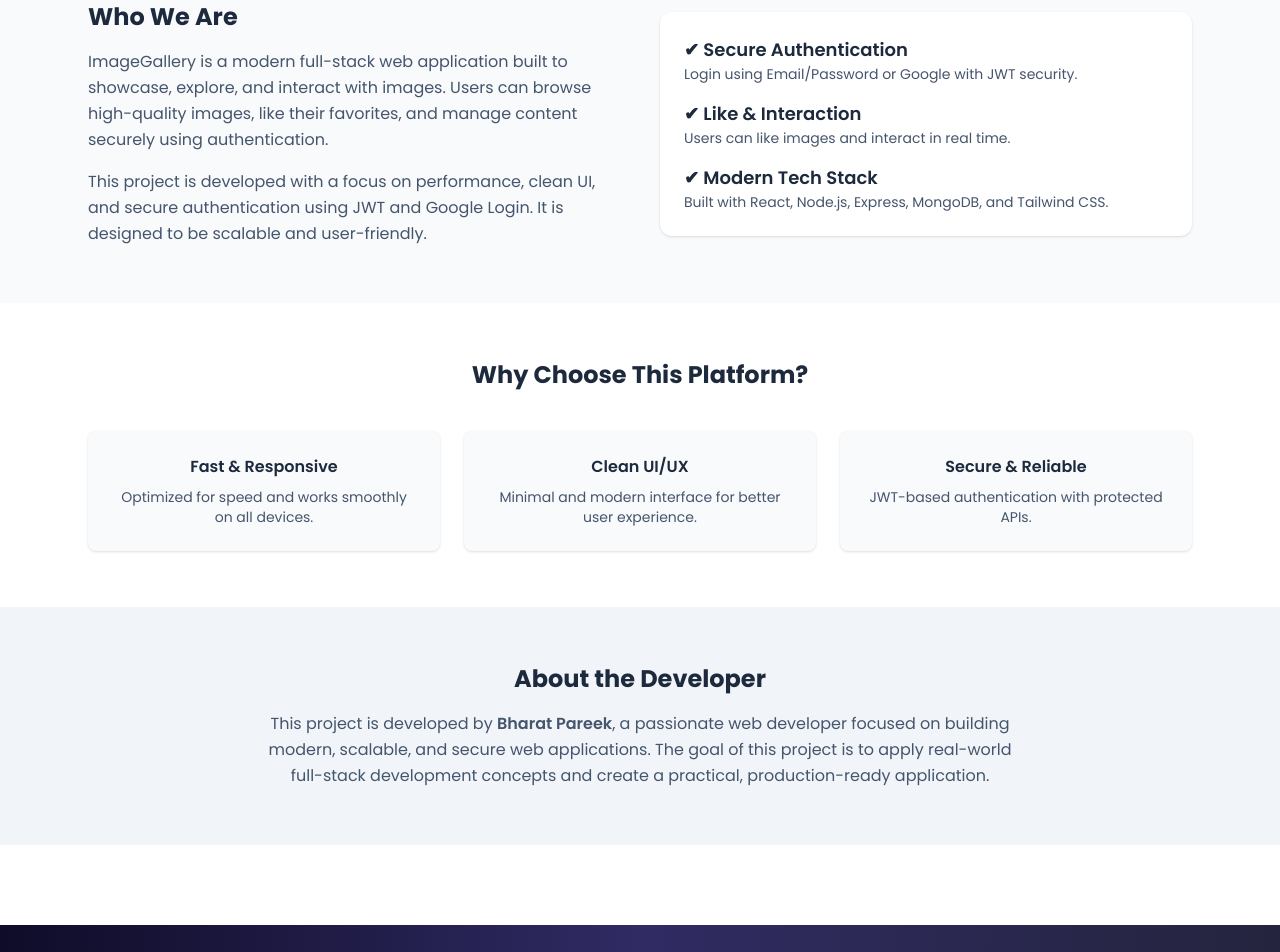
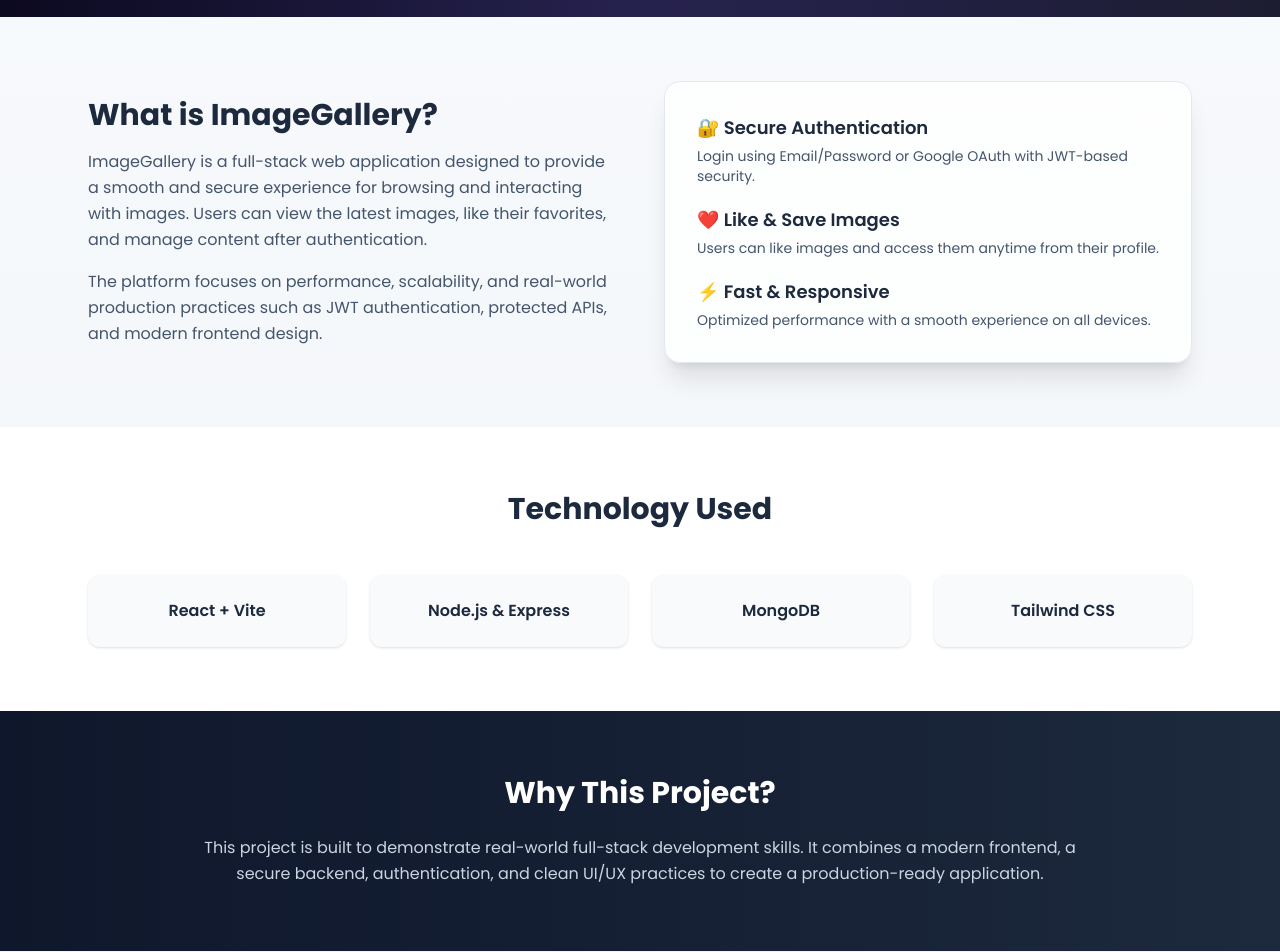
Before and after one commit to bharat468/Image-Gallery, a React (Vite) app in the folder frontend/: page /about in a window 1280 px wide. Shown: the part 320-1272 px from the top of the page. Built offline with nearby package versions, Linux system fonts and the light colour scheme; no server answers.

Commit message:
change about page

```diff
--- a/frontend/src/pages/About.jsx
+++ b/frontend/src/pages/About.jsx
@@ -2,111 +2,107 @@
 
 function About() {
   return (
-    <div className="bg-slate-50 min-h-screen">
+    <div className="min-h-screen bg-gradient-to-b from-slate-50 to-slate-100">
+
       {/* HERO SECTION */}
-      <section className="bg-gradient-to-r from-slate-900 via-slate-800 to-slate-900 text-white">
-        <div className="max-w-6xl mx-auto px-6 py-16 text-center">
-          <h1 className="text-3xl sm:text-4xl font-bold mb-4">
+      <section className="relative overflow-hidden bg-gradient-to-r from-[#0f0c29] via-[#302b63] to-[#24243e] text-white">
+        <div className="absolute inset-0 bg-black/20" />
+        <div className="relative max-w-6xl mx-auto px-6 py-20 text-center">
+          <h1 className="text-4xl sm:text-5xl font-bold mb-4">
             About ImageGallery
           </h1>
-          <p className="text-slate-300 max-w-2xl mx-auto">
-            Discover, like, and manage images with a modern and secure platform.
+          <p className="text-slate-300 max-w-3xl mx-auto text-lg">
+            A modern full-stack image sharing platform where users can explore,
+            like, and manage images securely with a clean and premium UI.
           </p>
         </div>
       </section>
 
-      {/* CONTENT */}
-      <section className="max-w-6xl mx-auto px-6 py-14">
-        <div className="grid grid-cols-1 md:grid-cols-2 gap-10 items-center">
+      {/* ABOUT WEBSITE */}
+      <section className="max-w-6xl mx-auto px-6 py-16">
+        <div className="grid grid-cols-1 md:grid-cols-2 gap-12 items-center">
 
-          {/* LEFT TEXT */}
+          {/* TEXT */}
           <div>
-            <h2 className="text-2xl font-bold mb-4">
-              Who We Are
+            <h2 className="text-3xl font-bold mb-4 text-slate-800">
+              What is ImageGallery?
             </h2>
-            <p className="text-slate-600 mb-4 leading-relaxed">
-              ImageGallery is a modern full-stack web application built to
-              showcase, explore, and interact with images. Users can browse
-              high-quality images, like their favorites, and manage content
-              securely using authentication.
+            <p className="text-slate-600 leading-relaxed mb-4">
+              ImageGallery is a full-stack web application designed to provide a
+              smooth and secure experience for browsing and interacting with
+              images. Users can view the latest images, like their favorites,
+              and manage content after authentication.
             </p>
             <p className="text-slate-600 leading-relaxed">
-              This project is developed with a focus on performance, clean UI,
-              and secure authentication using JWT and Google Login. It is
-              designed to be scalable and user-friendly.
+              The platform focuses on performance, scalability, and real-world
+              production practices such as JWT authentication, protected APIs,
+              and modern frontend design.
             </p>
           </div>
 
-          {/* RIGHT CARD */}
-          <div className="bg-white rounded-xl shadow p-6 space-y-4">
-            <div>
-              <h3 className="font-semibold text-lg">✔ Secure Authentication</h3>
-              <p className="text-slate-600 text-sm">
-                Login using Email/Password or Google with JWT security.
-              </p>
-            </div>
-
-            <div>
-              <h3 className="font-semibold text-lg">✔ Like & Interaction</h3>
-              <p className="text-slate-600 text-sm">
-                Users can like images and interact in real time.
-              </p>
-            </div>
-
-            <div>
-              <h3 className="font-semibold text-lg">✔ Modern Tech Stack</h3>
-              <p className="text-slate-600 text-sm">
-                Built with React, Node.js, Express, MongoDB, and Tailwind CSS.
-              </p>
-            </div>
+          {/* FEATURE CARD */}
+          <div className="bg-white/80 backdrop-blur-xl rounded-2xl shadow-xl p-8 space-y-5 border border-slate-200">
+            <Feature
+              title="🔐 Secure Authentication"
+              desc="Login using Email/Password or Google OAuth with JWT-based security."
+            />
+            <Feature
+              title="❤️ Like & Save Images"
+              desc="Users can like images and access them anytime from their profile."
+            />
+            <Feature
+              title="⚡ Fast & Responsive"
+              desc="Optimized performance with a smooth experience on all devices."
+            />
           </div>
         </div>
       </section>
 
-      {/* WHY CHOOSE US */}
+      {/* TECH STACK */}
       <section className="bg-white">
-        <div className="max-w-6xl mx-auto px-6 py-14">
-          <h2 className="text-2xl font-bold text-center mb-10">
-            Why Choose This Platform?
+        <div className="max-w-6xl mx-auto px-6 py-16">
+          <h2 className="text-3xl font-bold text-center mb-12 text-slate-800">
+            Technology Used
           </h2>
 
-          <div className="grid grid-cols-1 sm:grid-cols-2 md:grid-cols-3 gap-6">
-            <div className="bg-slate-50 rounded-lg p-6 text-center shadow">
-              <h3 className="font-semibold mb-2">Fast & Responsive</h3>
-              <p className="text-slate-600 text-sm">
-                Optimized for speed and works smoothly on all devices.
-              </p>
-            </div>
-
-            <div className="bg-slate-50 rounded-lg p-6 text-center shadow">
-              <h3 className="font-semibold mb-2">Clean UI/UX</h3>
-              <p className="text-slate-600 text-sm">
-                Minimal and modern interface for better user experience.
-              </p>
-            </div>
-
-            <div className="bg-slate-50 rounded-lg p-6 text-center shadow">
-              <h3 className="font-semibold mb-2">Secure & Reliable</h3>
-              <p className="text-slate-600 text-sm">
-                JWT-based authentication with protected APIs.
-              </p>
-            </div>
+          <div className="grid grid-cols-1 sm:grid-cols-2 md:grid-cols-4 gap-6">
+            <TechCard title="React + Vite" />
+            <TechCard title="Node.js & Express" />
+            <TechCard title="MongoDB" />
+            <TechCard title="Tailwind CSS" />
           </div>
         </div>
       </section>
 
-      {/* DEVELOPER INFO */}
+      {/* WHY THIS PROJECT */}
+      <section className="bg-gradient-to-r from-slate-900 to-slate-800 text-white">
+        <div className="max-w-6xl mx-auto px-6 py-16 text-center">
+          <h2 className="text-3xl font-bold mb-6">
+            Why This Project?
+          </h2>
+          <p className="text-slate-300 max-w-4xl mx-auto leading-relaxed">
+            This project is built to demonstrate real-world full-stack
+            development skills. It combines a modern frontend, a secure backend,
+            authentication, and clean UI/UX practices to create a
+            production-ready application.
+          </p>
+        </div>
+      </section>
+
+      {/* DEVELOPER */}
       <section className="bg-slate-100">
-        <div className="max-w-6xl mx-auto px-6 py-14 text-center">
-          <h2 className="text-2xl font-bold mb-4">
+        <div className="max-w-6xl mx-auto px-6 py-16 text-center">
+          <h2 className="text-3xl font-bold mb-4 text-slate-800">
             About the Developer
           </h2>
           <p className="text-slate-600 max-w-3xl mx-auto leading-relaxed">
-            This project is developed by <span className="font-semibold">Bharat Pareek</span>,
-            a passionate web developer focused on building modern, scalable,
-            and secure web applications. The goal of this project is to apply
-            real-world full-stack development concepts and create a practical,
-            production-ready application.
+            ImageGallery is developed by{" "}
+            <span className="font-semibold text-slate-800">
+              Bharat Pareek
+            </span>
+            , a passionate full-stack developer focused on building scalable,
+            secure, and user-friendly web applications. This project reflects
+            practical experience with modern tools and real production flows.
           </p>
         </div>
       </section>
@@ -114,4 +110,29 @@
   );
 }
 
+/* ================= COMPONENTS ================= */
+
+function Feature({ title, desc }) {
+  return (
+    <div>
+      <h3 className="font-semibold text-lg text-slate-800 mb-1">
+        {title}
+      </h3>
+      <p className="text-slate-600 text-sm">
+        {desc}
+      </p>
+    </div>
+  );
+}
+
+function TechCard({ title }) {
+  return (
+    <div className="bg-slate-50 rounded-xl p-6 text-center shadow hover:shadow-lg transition">
+      <h3 className="font-semibold text-slate-800">
+        {title}
+      </h3>
+    </div>
+  );
+}
+
 export default About;
```
